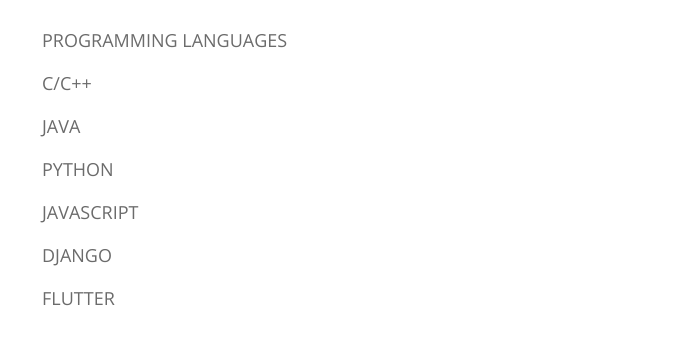
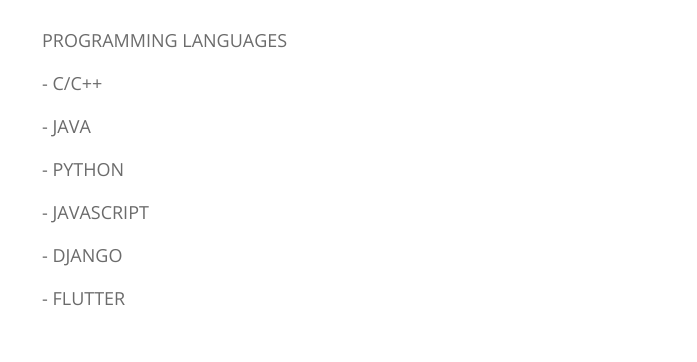
Before and after one commit to hetvikothari/hetvikothari.github.io, a plain HTML site: page index.html in a window 1280 px wide. Shown: the part 2443-2805 px from the top of the page, without its empty margins (58-755 px from the left). Drawn offline with nearby package versions, Linux system fonts and the light colour scheme.

Commit message:
minor changes

```diff
--- a/index.html
+++ b/index.html
@@ -164,22 +164,22 @@
               PROGRAMMING LANGUAGES
             </div>
             <div class="form-group">
-              C/C++
+              - C/C++
             </div>
             <div class="form-group">
-              JAVA
+              - JAVA
             </div>
             <div class="form-group">
-              PYTHON
+              - PYTHON
             </div>
             <div class="form-group">
-              JAVASCRIPT
+              - JAVASCRIPT
             </div>
             <div class="form-group">
-              DJANGO
+              - DJANGO
             </div>
             <div class="form-group">
-              FLUTTER
+              - FLUTTER
             </div>
             <div class="text-center">
             </div>
```
